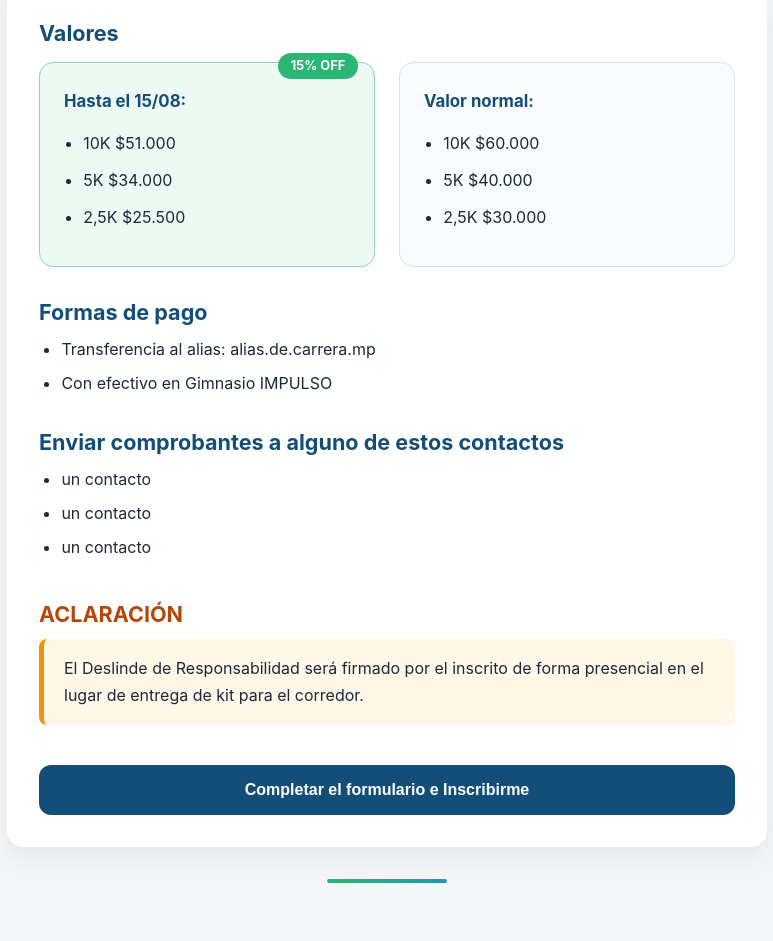
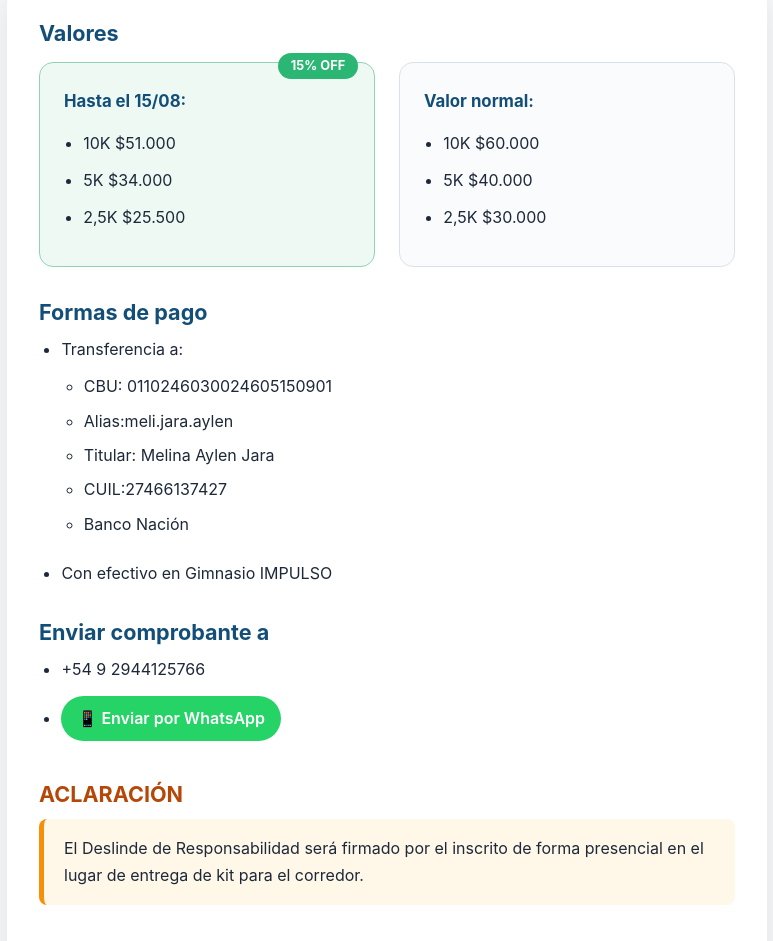
Before and after one commit to Lautarete/CDLP26-team-impulso, a website built with Vite: page index.html in a window 1280 px wide. Shown: the part 215-1156 px from the top of the page, without its empty margins (253-1026 px from the left). Built offline with nearby package versions, Linux system fonts and the light colour scheme.

Commit message:
v1, page ready

```diff
--- a/src/pages/form/form.ts
+++ b/src/pages/form/form.ts
@@ -7,9 +7,7 @@ export function mountForm() {
   formRootEl.classList.add("welcome-root");
   formRootEl.innerHTML = `
 <section class="form">
-  <iframe src="https://docs.google.com/forms/d/e/1FAIpQLSdZFFNWHx72RQFYKLcQlOygRMmx3HUkc33b6Q-ubbKKENCARA/viewform?embedded=true" width="640" height="841" frameborder="0" marginheight="0" marginwidth="0">Cargando…</iframe>
-  <p>Una vez enviado el formulario ya estas inscripto/a</p>
-  <p>Recuerda abonar por alguno de los medios de pago</p>
+  <iframe src="https://docs.google.com/forms/d/e/1FAIpQLSdXYl4DO9wTUQiv4F38P6VIq0U9e-JwlrB5EsjblDTIPCBhhA/viewform?embedded=true" width="640" height="2493" frameborder="0" marginheight="0" marginwidth="0">Cargando…</iframe>
   <button>Ver pagos</button>
 </section">
   `;
--- a/src/pages/info/info.css
+++ b/src/pages/info/info.css
@@ -240,3 +240,39 @@ button:focus-visible {
   font-size: 0.8rem;
   font-weight: 700;
 }
+
+.whatsapp-link {
+  display: inline-flex;
+  align-items: center;
+  gap: 0.4rem;
+
+  padding: 0.6rem 1rem;
+
+  margin-top: 0.3rem;
+
+  background: #25d366;
+  color: white;
+  text-decoration: none;
+  font-weight: 600;
+
+  border-radius: 999px;
+
+  transition:
+    background 0.2s,
+    transform 0.15s,
+    box-shadow 0.2s;
+}
+
+.whatsapp-link:hover {
+  background: #1ebe5d;
+  box-shadow: 0 6px 16px rgba(37, 211, 102, 0.25);
+}
+
+.whatsapp-link:active {
+  transform: scale(0.98);
+}
+
+.whatsapp-link:focus-visible {
+  outline: 3px solid rgba(37, 211, 102, 0.3);
+  outline-offset: 3px;
+}
--- a/src/pages/info/info.ts
+++ b/src/pages/info/info.ts
@@ -37,17 +37,31 @@ export function mountInfo() {
 
     <h3>Formas de pago</h3>
     <ul>
-      <li>Transferencia al alias: alias.de.carrera.mp</li>
+      <li>Transferencia a:</li>
+      <ul>
+      <li>CBU: 0110246030024605150901</li>
+      <li>Alias:meli.jara.aylen</li>
+      <li>Titular: Melina Aylen Jara</li>
+      <li>CUIL:27466137427</li>
+      <li>Banco Nación</li>
+      </ul>
       <li>Con efectivo en Gimnasio IMPULSO</li>
     </ul>
     <h3>
-      Enviar comprobantes a alguno de estos
-      contactos
+      Enviar comprobante a
     </h3>
     <ul>
-      <li>un contacto</li>
-      <li>un contacto</li>
-      <li>un contacto</li>
+      <li>+54 9 2944125766</li>
+      <li>
+        <a
+            class="whatsapp-link"
+            href="https://wa.me/5492944125766"
+            target="_blank"
+            rel="noopener noreferrer"
+        >
+            📱 Enviar por WhatsApp
+        </a>
+    </li>
     </ul>
     <h3 class="clarification__title">ACLARACIÓN</h3>
     <p class="clarification__text">
```
